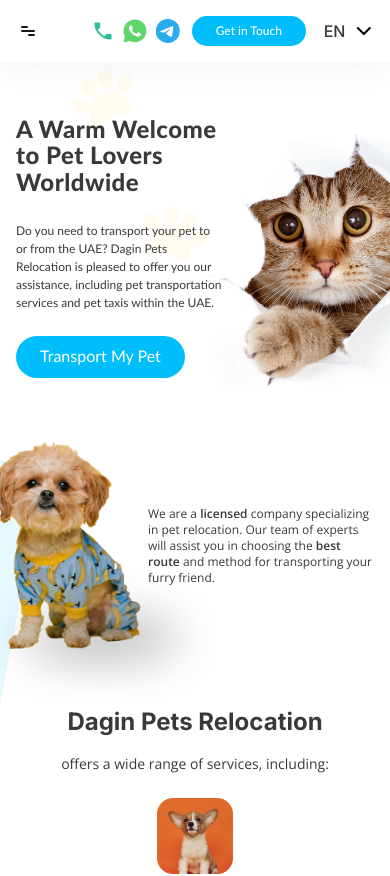
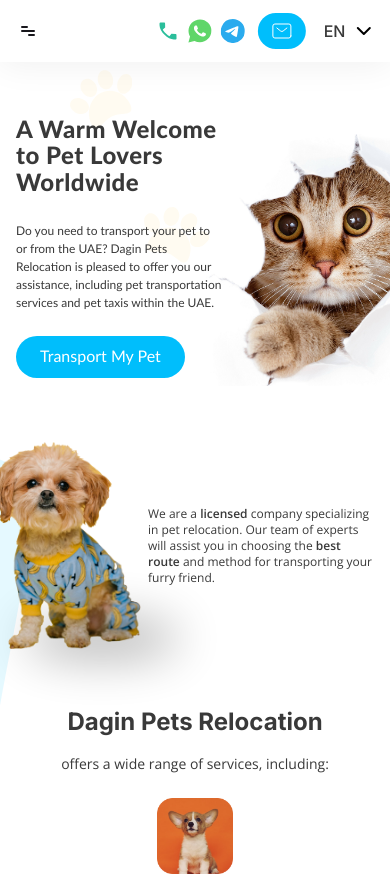
Before and after one commit to DragonflyPie/dagin_pets, a Next.js app: page /en in a window 390 px wide. Shown: the top 876 px of the page. Built offline with nearby package versions, Linux system fonts and the light colour scheme.

Commit message:
feat: implement mail button

```diff
--- a/app/_components/commons/icons.tsx
+++ b/app/_components/commons/icons.tsx
@@ -182,6 +182,26 @@
           ></path>
         </clipPath>
       </defs>
+    </svg>
+  );
+};
+
+export const MailIcon = () => {
+  return (
+    <svg
+      xmlns="http://www.w3.org/2000/svg"
+      width="49"
+      height="36"
+      fill="none"
+      viewBox="0 0 49 36"
+    >
+      <rect width="48" height="36" x="0.875" fill="currentColor" rx="18"></rect>
+      <path
+        stroke="#fff"
+        strokeLinecap="round"
+        strokeLinejoin="round"
+        d="M19.875 15l3.75 3a2 2 0 002.5 0l3.75-3m4 8V13a2 2 0 00-2-2h-14a2 2 0 00-2 2v10a2 2 0 002 2h14a2 2 0 002-2z"
+      ></path>
     </svg>
   );
 };
--- a/app/_components/navbar/Navbar.tsx
+++ b/app/_components/navbar/Navbar.tsx
@@ -8,6 +8,7 @@
 import LanguageSelector from "./LanguageSelector";
 import { Locale } from "@/i18n.config";
 import { getDictionary } from "@/app/_utilities/getDictionary";
+import { MailIcon } from "../commons/icons";
 
 interface NavbarProps {
   lang: Locale;
@@ -35,7 +36,12 @@
         </nav>
         <MessengersMenu />
         <Link href={"?modal=true&step=1"}>
-          <Button text={common.contact_button} size="medium" />
+          <div className="hidden xs:block">
+            <Button text={common.contact_button} size="medium" />
+          </div>
+          <div className="text-blue-button-default active:text-blue-button-darken xs:hidden">
+            <MailIcon />
+          </div>
         </Link>
         <LanguageSelector />
       </div>
```
